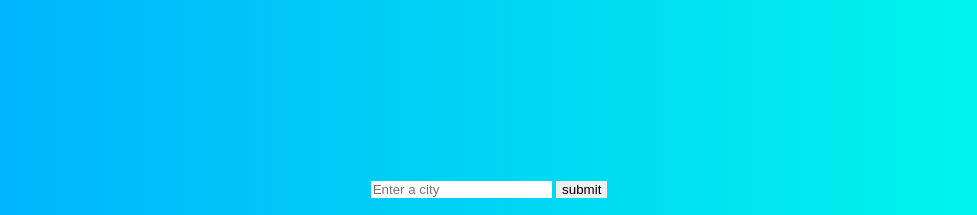
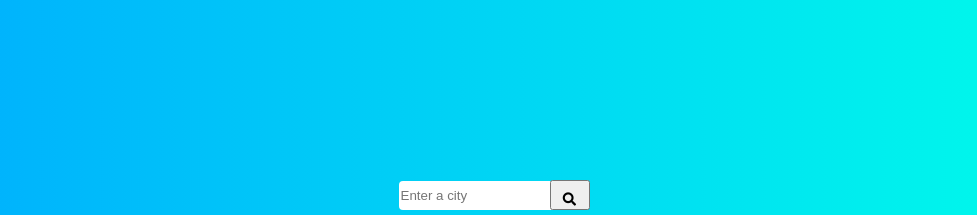
Before and after one commit to JoaoRobertoFernandes/Weather-and-Hour, a plain HTML site: page index.html in a window 1280 px wide. Shown: the top 215 px of the page, without its empty margins (151-1128 px from the left). Drawn offline with Linux system fonts and the light colour scheme.

Commit message:
search icon

```diff
--- a/index.html
+++ b/index.html
@@ -5,12 +5,18 @@
     <meta name="viewport" content="width=device-width, initial-scale=1.0">
     <title>Weather and Hour</title>
     <link rel="stylesheet" href="style.css">
+    <link rel="stylesheet" href="https://use.fontawesome.com/releases/v5.15.1/css/all.css" integrity="sha384-vp86vTRFVJgpjF9jiIGPEEqYqlDwgyBgEF109VFjmqGmIY/Y4HV4d3Gp2irVfcrp" crossorigin="anonymous">
 </head>
 <body>
-    <div class="input">
-        <input type="text" class="inputValue" placeholder="Enter a city">
-        <input  type="submit" value="submit" class="button">
-    </div>
+    <class class="input">
+        <div class="search-box">
+            <input type="text" class="inputValue" placeholder="Enter a city">
+        </div>
+        <div class="input-icon">
+            <button type="submit" class="button"><i class="fas fa-search"></i></button>
+        </div>
+    </class>
+
 
     <div class="weather-Hours">
         <header class="box">
--- a/script.js
+++ b/script.js
@@ -81,6 +81,7 @@ button.addEventListener('click', function(){
     fetch('https://api.openweathermap.org/data/2.5/weather?q='+inputValue.value+'&appid='+Key)
     .then(response => response.json())
     .then(data => {
+        console.log(data);
         let temp = data['main']['temp'] + "°F";
         let fahrenheit = ((parseInt(temp)-273)*9/5)+32;
         let celsius = (parseInt(temp)-273);
@@ -92,7 +93,6 @@ button.addEventListener('click', function(){
     })
 .catch(err => alert("Wrong city name!"))
 })
-console.log(button);
 /*-----------Search----------*/
 
 
--- a/style.css
+++ b/style.css
@@ -15,11 +15,40 @@ body{
 .input{
     position: absolute;
     top: 180px;
+    display: flex;
+
 }
 .input input{
     border: none;
     outline: 0;
 }
+
+.inputValue{
+    height: 29px;
+    position: relative;
+    top: 1px;
+    border-radius: 4px 4px;
+}
+.input-icon{
+    width: 100%;
+    margin-bottom: 10px;
+}
+.icon{
+    padding: 10px;
+    min-width: 40px;
+}
+.button{
+    width: 100%;
+    width: 40px;
+    height: 30px;
+    padding: 10px;
+    text-align: center;
+    cursor: pointer;
+    align-items: center;
+    position: absolute;
+    right: -10px;
+}
+
 
 .weather-Hours{
     background: #ffffff;
```
